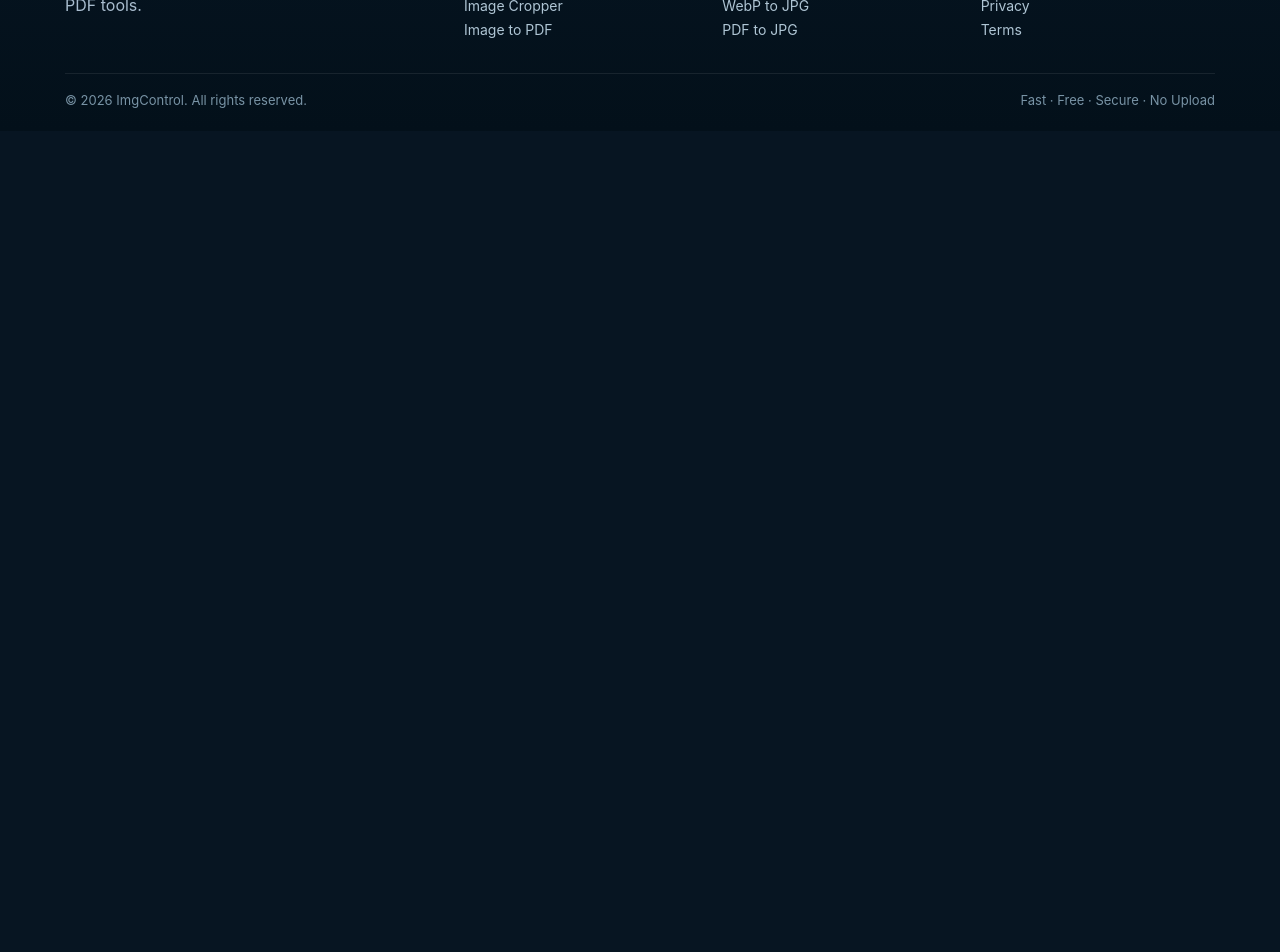
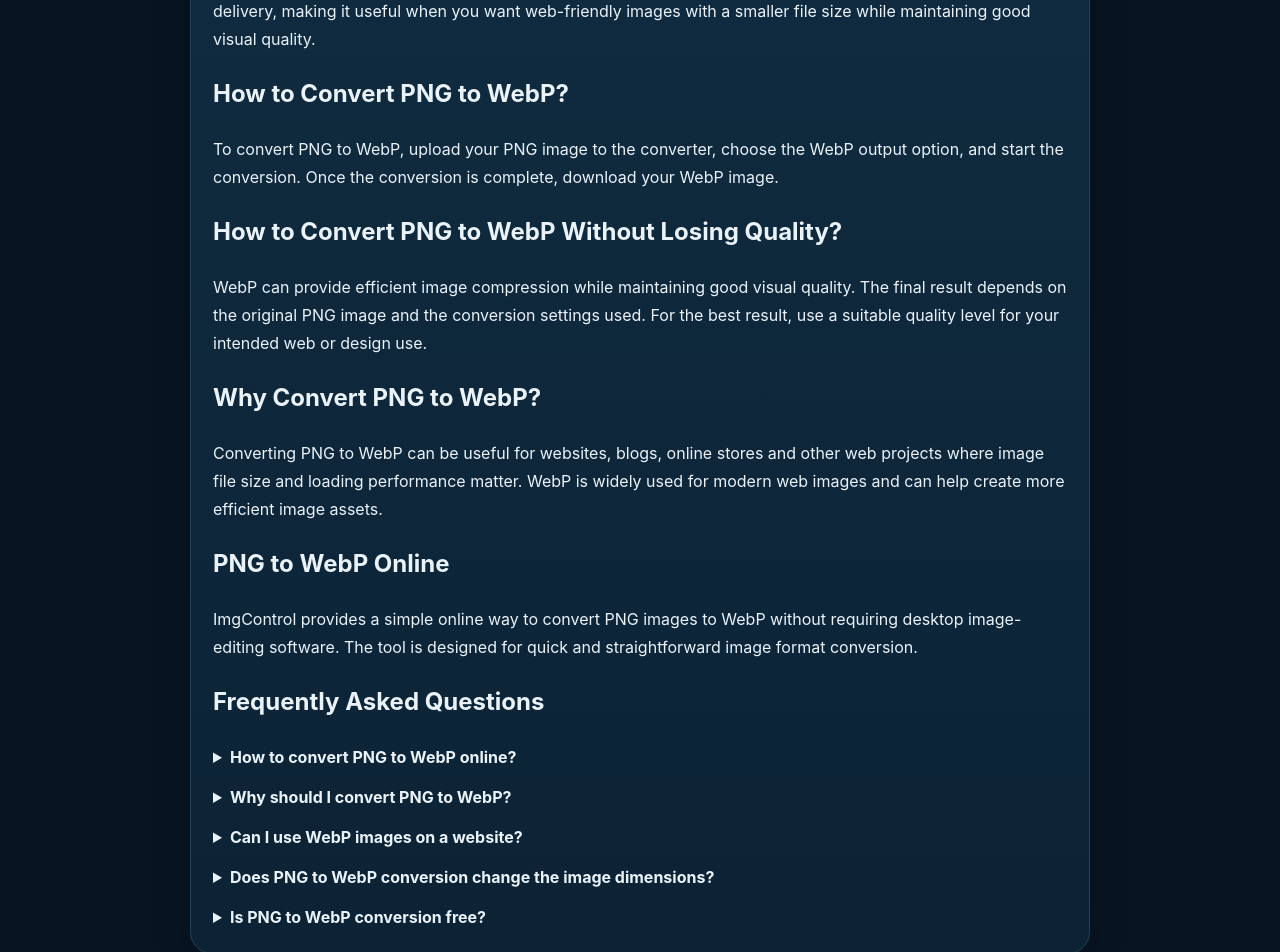
Before and after one commit to mayastudiosofficial-dotcom/imgcontrol, a Next.js app: page /png-to-webp in a window 1280 px wide. Shown: the part 1760-2712 px from the top of the page. Before the commit the page ends 1891 px from the top, so only its background shows below. Built offline with nearby package versions, Linux system fonts and the light colour scheme.

Commit message:
Improve PNG to WebP SEO

```diff
--- a/app/png-to-webp/page.tsx
+++ b/app/png-to-webp/page.tsx
@@ -2,13 +2,35 @@ import type { Metadata } from "next";
 import DedicatedImageConverterPage from "@/components/DedicatedImageConverterPage";
 
 export const metadata: Metadata = {
-  title: "PNG to WebP — Free Online Converter | ImgControl",
-  description: "Convert PNG images to WebP format online for free.",
-  alternates: { canonical: "/png-to-webp" },
+  title: "PNG to WebP Converter Online – Free | ImgControl",
+  description:
+    "Convert PNG images to WebP online for free. Create smaller, web-friendly WebP images with good visual quality. Fast and easy PNG to WebP conversion with ImgControl.",
+  alternates: {
+    canonical: "https://imgcontrol.com/png-to-webp",
+  },
+  robots: {
+    index: true,
+    follow: true,
+  },
+  openGraph: {
+    title: "PNG to WebP Converter Online – Free | ImgControl",
+    description:
+      "Convert PNG images to WebP online for free. Create modern, web-friendly WebP images with a fast and simple converter.",
+    url: "https://imgcontrol.com/png-to-webp",
+    siteName: "ImgControl",
+    type: "website",
+  },
+  twitter: {
+    card: "summary_large_image",
+    title: "PNG to WebP Converter Online – Free | ImgControl",
+    description:
+      "Convert PNG to WebP online for free with ImgControl. Fast, simple and easy to use.",
+  },
 };
 
 export default function Page() {
   return (
+    <>
       <DedicatedImageConverterPage
         sourceLabel="PNG"
         outputLabel="WebP"
@@ -17,5 +39,132 @@ export default function Page() {
         title="PNG to WebP online"
         description="Convert PNG images to WebP format online for free. ImgControl keeps this conversion on a dedicated URL with a consistent workflow."
       />
+
+      <section className="section">
+        <div className="container">
+          <div
+            className="card"
+            style={{
+              maxWidth: 900,
+              margin: "0 auto",
+              lineHeight: 1.75,
+            }}
+          >
+            <h2>PNG to WebP Converter</h2>
+
+            <p>
+              Convert PNG images to WebP online with ImgControl. WebP is a
+              modern image format designed for efficient web delivery, making
+              it useful when you want web-friendly images with a smaller file
+              size while maintaining good visual quality.
+            </p>
+
+            <h2>How to Convert PNG to WebP?</h2>
+
+            <p>
+              To convert PNG to WebP, upload your PNG image to the converter,
+              choose the WebP output option, and start the conversion. Once the
+              conversion is complete, download your WebP image.
+            </p>
+
+            <h2>How to Convert PNG to WebP Without Losing Quality?</h2>
+
+            <p>
+              WebP can provide efficient image compression while maintaining
+              good visual quality. The final result depends on the original
+              PNG image and the conversion settings used. For the best result,
+              use a suitable quality level for your intended web or design
+              use.
+            </p>
+
+            <h2>Why Convert PNG to WebP?</h2>
+
+            <p>
+              Converting PNG to WebP can be useful for websites, blogs,
+              online stores and other web projects where image file size and
+              loading performance matter. WebP is widely used for modern web
+              images and can help create more efficient image assets.
+            </p>
+
+            <h2>PNG to WebP Online</h2>
+
+            <p>
+              ImgControl provides a simple online way to convert PNG images to
+              WebP without requiring desktop image-editing software. The tool
+              is designed for quick and straightforward image format
+              conversion.
+            </p>
+
+            <h2>Frequently Asked Questions</h2>
+
+            <div
+              style={{
+                display: "grid",
+                gap: 12,
+                marginTop: 18,
+              }}
+            >
+              <details>
+                <summary style={{ cursor: "pointer", fontWeight: 700 }}>
+                  How to convert PNG to WebP online?
+                </summary>
+
+                <p>
+                  Upload your PNG image to the ImgControl PNG to WebP
+                  converter, start the conversion, and then download the
+                  resulting WebP file.
+                </p>
+              </details>
+
+              <details>
+                <summary style={{ cursor: "pointer", fontWeight: 700 }}>
+                  Why should I convert PNG to WebP?
+                </summary>
+
+                <p>
+                  WebP is designed for efficient web delivery and can provide
+                  smaller image files while maintaining good visual quality,
+                  depending on the image and conversion settings.
+                </p>
+              </details>
+
+              <details>
+                <summary style={{ cursor: "pointer", fontWeight: 700 }}>
+                  Can I use WebP images on a website?
+                </summary>
+
+                <p>
+                  Yes. WebP is commonly used for website images and is suitable
+                  for many modern web projects.
+                </p>
+              </details>
+
+              <details>
+                <summary style={{ cursor: "pointer", fontWeight: 700 }}>
+                  Does PNG to WebP conversion change the image dimensions?
+                </summary>
+
+                <p>
+                  The conversion itself is intended to change the image format
+                  from PNG to WebP. The output dimensions depend on the
+                  converter's actual processing settings.
+                </p>
+              </details>
+
+              <details>
+                <summary style={{ cursor: "pointer", fontWeight: 700 }}>
+                  Is PNG to WebP conversion free?
+                </summary>
+
+                <p>
+                  Yes. ImgControl provides this PNG to WebP conversion as a
+                  free online tool.
+                </p>
+              </details>
+            </div>
+          </div>
+        </div>
+      </section>
+    </>
   );
 }
```
Lines whose indentation alone changed are shown as unchanged.
